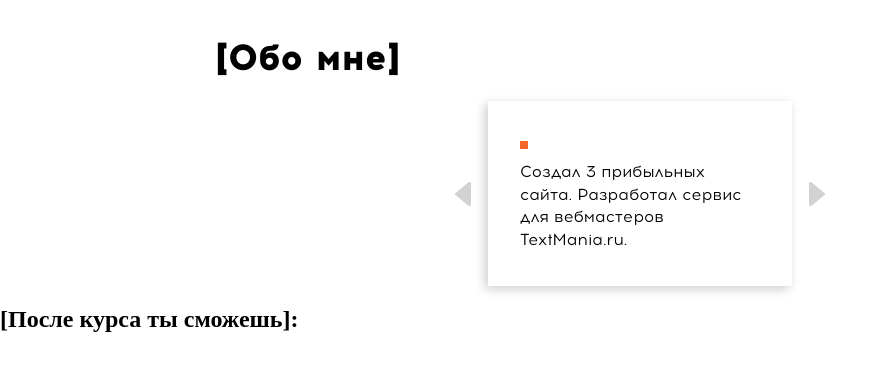
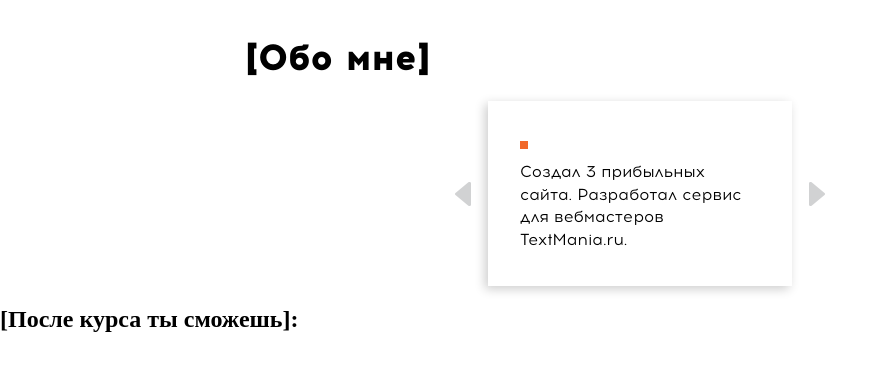
Before and after one commit to Iarkovenko/team-project, a website: page src/index.html in a window 1280 px wide. Shown: the whole page, without its empty margins (0-886 px from the left). Drawn offline with nearby package versions, Linux system fonts and the light colour scheme; files that its build step writes are made by us from their sources.

```diff
--- a/src/scss/smart-grid.scss
+++ b/src/scss/smart-grid.scss
@@ -18,7 +18,7 @@
 $offset_sm_one_side: ($offset_sm / 2);
 $offset_xs_one_side: ($offset_xs / 2);
 
-$fields: 0px;
+$fields: 30px;
 
 @mixin wrapper-full(){
     padding-left: $fields;
```
Also changed, not shown: build/css/styles.css (deleted), build/css/styles.min.css (deleted), build/fonts/acrom400(Regular).woff (deleted), build/fonts/acrom800(Bold).woff (deleted), build/fonts/acrom900(ExB).woff (deleted), build/img/left-arrow.png (deleted), build/img/right-arrow.png (deleted), build/index.html (deleted), build/js/scripts.js (deleted), build/js/scripts.min.js (deleted), src/fonts/acrom400(Regular).WOFF (deleted), src/fonts/acrom800(Bold).WOFF (deleted), src/fonts/acrom900(ExB).WOFF (deleted), 1 other file.
